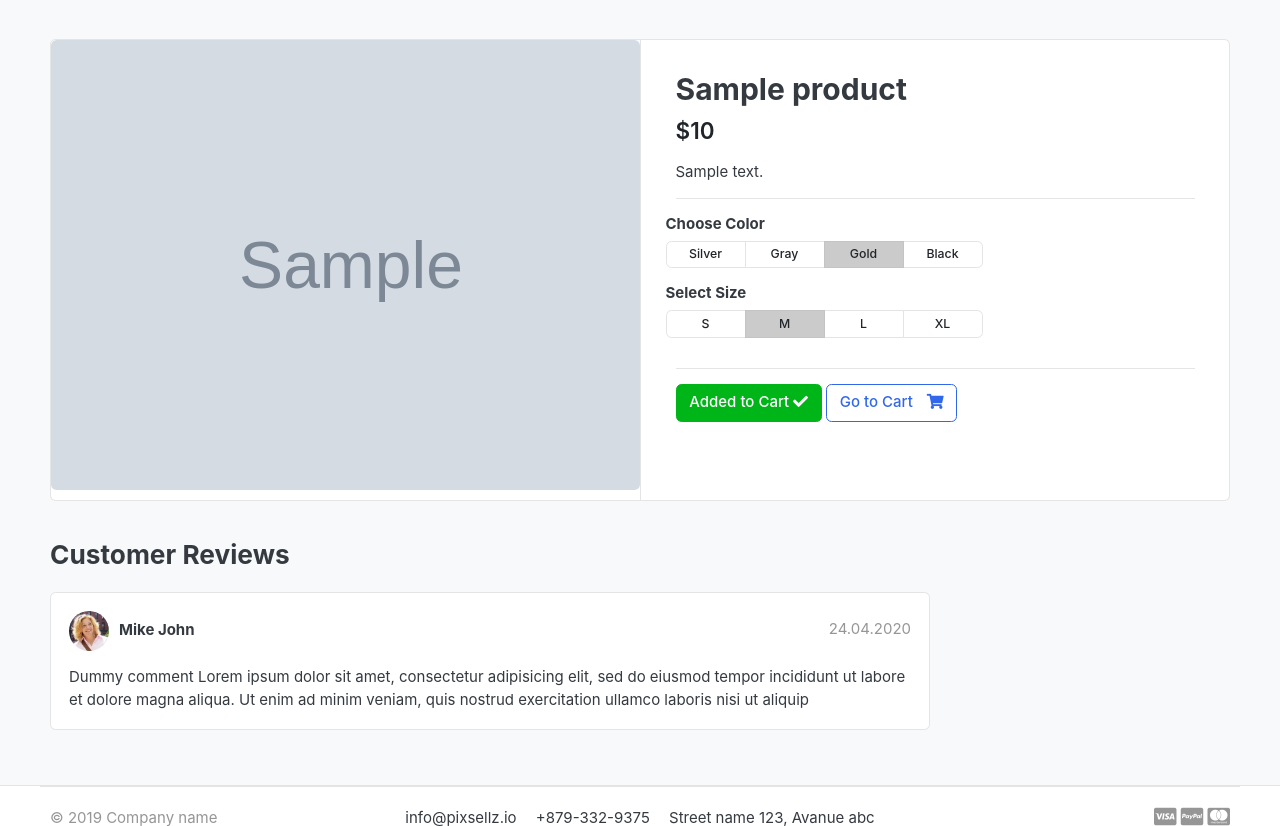
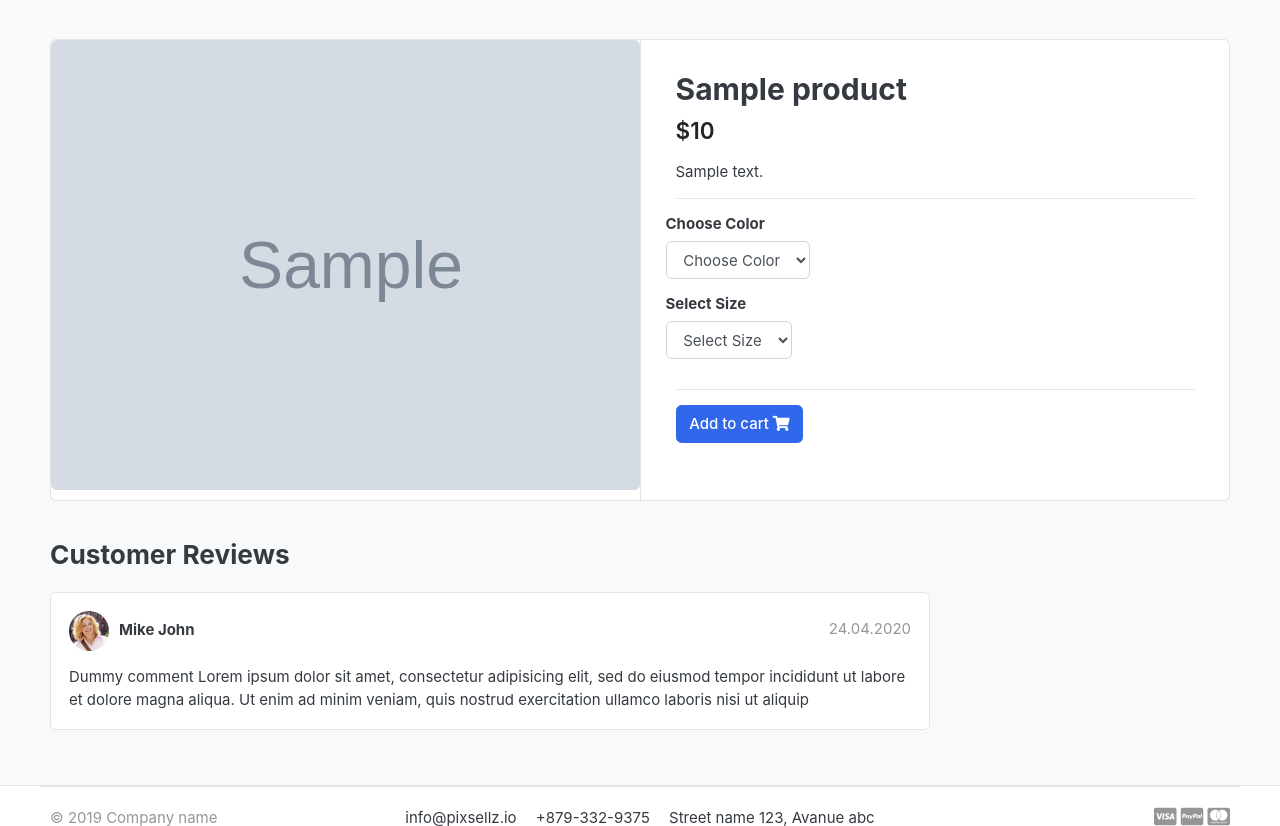
Before and after one commit to CSElonewolf/Django-Ecommerce-Project-with-Bootstrap, a Django app: template greatcart/templates/store/product_detail.html in a window 1280 px wide. Shown: the part 119-945 px from the top of the page. Run offline with Django 3.2, Linux system fonts and the light colour scheme; the template is opened without the code that fills it: values that come from a table or form of the project are taken from there, others are empty; tables that the repository leaves empty hold one stand-in row (values such as "Sample post"); grey boxes marked "Sample" are stand-in pictures; some libraries are stand-ins or nearby versions; some web fonts are replaced.

Commit message:
add product variation feature,modify the increament,decreament,remove buttons in the cart page accordingly,proper comment on the views of the cart app

```diff
--- /dev/null
+++ b/desktop.ini
@@ -0,0 +1,6 @@
+[.ShellClassInfo]
+IconResource=C:\WINDOWS\System32\SHELL32.dll,131
+[ViewState]
+Mode=
+Vid=
+FolderType=Generic
--- a/greatcart/carts/models.py
+++ b/greatcart/carts/models.py
@@ -1,5 +1,7 @@
 from django.db import models
 from store.models import Product
+
+from store.models import Variation
 # Create your models here.
 class Cart(models.Model):
 	# session key is taken as cart_id
@@ -11,6 +13,7 @@ class Cart(models.Model):
 
 class CartItem(models.Model):
 	product = models.ForeignKey(Product,on_delete = models.CASCADE)
+	variations = models.ManyToManyField(Variation,blank = True)
 	cart = models.ForeignKey(Cart, on_delete = models.CASCADE)
 	quantity = models.IntegerField()
 	is_active = models.BooleanField(default=True)
@@ -18,5 +21,5 @@ class CartItem(models.Model):
 	def sub_total(self):
 		return (self.product.price * self.quantity)
 
-	def __str__(self):
+	def __unicode__(self):
 		return self.product
--- a/greatcart/carts/urls.py
+++ b/greatcart/carts/urls.py
@@ -4,6 +4,6 @@ from . import views
 urlpatterns = [
     path('', views.cart,name='cart'),
     path('add_cart/<int:product_id>/', views.add_cart,name='add_cart'),
-    path('remove_cart/<int:product_id>/', views.remove_cart,name='remove_cart'),
-    path('remove_cart_item/<int:product_id>/', views.remove_cart_item,name='remove_cart_item'),
+    path('remove_cart/<int:product_id>/<int:cart_item_id>/', views.remove_cart,name='remove_cart'),
+    path('remove_cart_item/<int:product_id>/<int:cart_item_id>/', views.remove_cart_item,name='remove_cart_item'),
 ]
--- a/greatcart/carts/views.py
+++ b/greatcart/carts/views.py
@@ -1,14 +1,15 @@
 from django.shortcuts import render,redirect,get_object_or_404
+from django.http import HttpResponse
+from django.core.exceptions import ObjectDoesNotExist
+
+# import from the project
 from store.models import Product
 from .models import Cart,CartItem
-from django.http import HttpResponse
-from django.core.exceptions import ObjectDoesNotExist
-# Create your views here.
+from store.models import Variation
 
 # obtains the cart id = session_key
 def _cart_id(request):
 	cart = request.session.session_key
-	print(cart)
 	if not cart:
 		cart = request.session.create()
 	return cart
@@ -18,8 +19,22 @@ def _cart_id(request):
 def add_cart(request,product_id):
 	# get the product using the product_id
 	product = Product.objects.get(id = product_id)
+
+	product_variation = []
+	# recieve the variation details of the product from the POST Request.
+	if request.method == "POST":
+		for item in request.POST:
+			key = item
+			value = request.POST[key]
+			try:
+				variation = Variation.objects.get(product = product,variation_category__iexact=key, variation_value__iexact = value)
+				product_variation.append(variation)
+			except:
+				pass
+	print(product_variation)
+	# cart
 	try:
-		# get the cart_id present in the seesion
+		# get the cart_id present in the session
 		cart = Cart.objects.get(cart_id = _cart_id(request))
 	except Cart.DoesNotExist:
 		cart = Cart.objects.create(
@@ -27,42 +42,83 @@ def add_cart(request,product_id):
 		)
 	cart.save()
 
-	try:
-		cart_item = CartItem.objects.get(product = product,cart = cart)
-		cart_item.quantity +=1
-		cart_item.save()
+	# first, check if the item we are looking for exists in the cart or not
+	is_cart_item_exists = CartItem.objects.filter(product = product, cart = cart).exists()
+	if is_cart_item_exists:
+		cart_item = CartItem.objects.filter(product = product,cart = cart)
+		# so, what are we doing here ?
 
-	except CartItem.DoesNotExist:
+		#we are trying to match the existing_variations from database with the curret_variations
+
+		#IN case, it matches we will increament the product quantity or else create a new cart item
+		ex_var_list = []
+		id = []
+		for item in cart_item:
+			existing_variations = item.variations.all()
+			ex_var_list.append(list(existing_variations))
+			id.append(item.id)
+
+		print(ex_var_list)
+
+
+		# for debugging
+		# print("pv", product_variation)
+		# print("evl", ex_var_list)
+
+		# checks if the selected variation is in the cart
+		if product_variation in ex_var_list:
+			# print("true")
+			index = ex_var_list.index(product_variation)
+			item_id = id[index]
+			item = CartItem.objects.get(product = product,id = item_id)
+			item.quantity +=1
+			item.save()
+
+		# adds a new item
+		else:
+			# print("false")
+			item = CartItem.objects.create(product = product,quantity = 1,cart = cart)
+			if len(product_variation) > 0:
+				item.variations.clear()
+				item.variations.add(*product_variation)
+			item.save()
+
+	else:
 		cart_item = CartItem.objects.create(
 			product = product,
 			quantity = 1,
 			cart = cart,
 		)
+
+		if len(product_variation) > 0:
+			cart_item.variations.clear()
+			cart_item.variations.add(*product_variation)
 		cart_item.save()
+
 	# return HttpResponse(cart_item.product.product_name)
 	return redirect('cart')
 
 # remove/decreament the product quantity
-def remove_cart(request,product_id):
+def remove_cart(request,product_id,cart_item_id):
 	cart = Cart.objects.get(cart_id = _cart_id(request))
 	product = get_object_or_404(Product,id = product_id)
-	cart_item = CartItem.objects.get(product=product,cart = cart)
-	if cart_item.quantity > 1:
-		cart_item.quantity -=1
-		cart_item.save()
-	else:
-		cart_item.delete()
+	try:
+		cart_item = CartItem.objects.get(product=product,cart = cart,id = cart_item_id)
+		if cart_item.quantity > 1:
+			cart_item.quantity -=1
+			cart_item.save()
+		else:
+			cart_item.delete()
+	except:
+		pass
 	return redirect('cart')
 
-def remove_cart_item(request,product_id):
+def remove_cart_item(request,product_id,cart_item_id):
 	cart = Cart.objects.get(cart_id = _cart_id(request))
 	product = get_object_or_404(Product,id = product_id)
-	cart_item = CartItem.objects.get(product=product,cart = cart)
+	cart_item = CartItem.objects.get(product=product,cart = cart,id = cart_item_id)
 	cart_item.delete()
 	return redirect('cart')
-
-
-
 
 # Info to be displayed in the cart page
 def cart(request,total=0,quantity = 0,cart_items = None):
@@ -75,6 +131,7 @@ def cart(request,total=0,quantity = 0,cart_items = None):
 			total += cart_item.product.price*cart_item.quantity
 			quantity +=cart_item.quantity
 
+		# calculate the tax and grand total
 		tax = (18*total) /100
 		grand_total = total + tax
 
--- a/greatcart/store/models.py
+++ b/greatcart/store/models.py
@@ -20,6 +20,29 @@ class Product(models.Model):
 	def get_url(self):
 		return reverse('product_detail',args=[self.category.slug,self.slug])
 
+	def __str__(self):
+		return self.product_name
+
+class VariationManager(models.Manager):
+	def colors(self):
+		return super(VariationManager, self).filter(variation_category='color',is_active=True)
+
+	def sizes(self):
+		return super(VariationManager, self).filter(variation_category='size',is_active=True)
+
+variation_category_choice = (
+	('color','color'),
+	('size','size'),
+)
+class Variation(models.Model):
+	product = models.ForeignKey(Product,on_delete = models.CASCADE)
+	variation_category = models.CharField(max_length=100, choices = variation_category_choice)
+	variation_value = models.CharField(max_length = 100)
+	is_active = models.BooleanField(default=True)
+	created_date = models.DateTimeField(auto_now = True)
+
+
+	objects = VariationManager()
 
 	def __str__(self):
-		return self.product_name
+		return self.variation_value
--- a/greatcart/templates/store/product_detail.html
+++ b/greatcart/templates/store/product_detail.html
@@ -19,69 +19,45 @@
 </article> <!-- gallery-wrap .end// -->
 </aside>
 <main class="col-md-6 border-left">
+<form action="{% url 'add_cart' single_product.id %}" method="POST">
+	{% csrf_token %}
 	<article class="content-body">
-
 		<h2 class="title">{{single_product.product_name}}</h2>
-
 		<div class="mb-3">
 			<var class="price h4">${{single_product.price}}</var>
 		</div>
-
 		<p>{{single_product.description}}</p>
-
-
 	<hr>
 		<div class="row">
 			<div class="item-option-select">
 			<h6>Choose Color</h6>
-			<div class="btn-group btn-group-sm btn-group-toggle" data-toggle="buttons">
-			  <label class="btn btn-light">
-			    <input type="radio" name="radio_color"> Silver
-			  </label>
-			  <label class="btn btn-light">
-			    <input type="radio" name="radio_color" > Gray
-			  </label>
-			  <label class="btn btn-light active">
-			    <input type="radio" name="radio_color checked"> Gold
-			  </label>
-			  <label class="btn btn-light">
-			    <input type="radio" name="radio_color"> Black
-			  </label>
+			<select class="form-control" name="color" required>
+				<option value="" disabled selected >Choose Color</option>
+				{% for i in single_product.variation_set.colors %}
+					<option value="{{i.variation_value}}">{{i.variation_value | capfirst}}</option>
+				{% endfor %}
+			</select>
 			</div>
 		</div>
-	</div> <!-- row.// -->
 		<div class="row">
 			<div class="item-option-select">
-			<h6>Select Size</h6>
-			<div class="btn-group btn-group-sm btn-group-toggle" data-toggle="buttons">
-			  <label class="btn btn-light">
-			    <input type="radio" name="radio_color"> S
-			  </label>
-			  <label class="btn btn-light active">
-			    <input type="radio" name="radio_color" checked> M
-			  </label>
-			  <label class="btn btn-light">
-			    <input type="radio" name="radio_color"> L
-			  </label>
-			  <label class="btn btn-light">
-			    <input type="radio" name="radio_color"> XL
-			  </label>
-			</div>
-		</div>
+				<h6 >Select Size</h6>
+				<select class="form-control" name="size" required>
+					 <option value="" disabled selected >Select Size</option>
+					 {% for i in single_product.variation_set.sizes %}
+					<option value="{{i.variation_value}}">{{i.variation_value | capfirst}}</option>
+					 {% endfor %}
+				</select>
+			</div> <!-- row.// -->
 		</div> <!-- row.// -->
 		<hr>
 		{% if single_product.stock <= 0 %}
 			<h5 class="text-danger" >Out of Stock</h5>
 		{% else %}
-		{% if in_cart %}
-		<span class="text btn btn-success">Added to Cart <i class="fas fa-check"></i></span>
-		<a href="{% url 'cart' %}" class="btn btn-outline-primary"> <span class="text">Go to Cart</span> <i class="fas fa-shopping-cart"></i>  </a>
-		{% else %}
-		<a href="{% url 'add_cart' single_product.id %}" class="btn  btn-primary"> <span class="text">Add to cart</span> <i class="fas fa-shopping-cart"></i>  </a>
-		{% endif %}
-
+			<button class="btn btn-primary text" type="submit">Add to cart <i class="fas fa-shopping-cart"></i>  </button>
 		{% endif %}
 	</article> <!-- product-info-aside .// -->
+</form>
 			</main> <!-- col.// -->
 		</div> <!-- row.// -->
 	</div> <!-- card.// -->
--- a/greatcart/templates/store/store.html
+++ b/greatcart/templates/store/store.html
@@ -142,7 +142,7 @@
 				</div> <!-- img-wrap.// -->
 				<figcaption class="info-wrap">
 					<div class="fix-height">
-						<a href="./product-detail.html" class="title">{{product.product_name}}</a>
+						<a href="{{product.get_url}}" class="title">{{product.product_name}}</a>
 						<div class="price-wrap mt-2">
 							<span class="price">${{product.price}}</span>
 							<del class="price-old">$1980</del>
```
Also changed, not shown: greatcart/carts/admin.py (+11 -2 lines), greatcart/store/admin.py (+10 -2 lines), greatcart/templates/store/cart.html (+16 -4 lines), greatcart/carts/migrations/0002_cartitem_variations.py (added), greatcart/store/migrations/0002_variation.py (added). Lines whose indentation alone changed are shown as unchanged.
